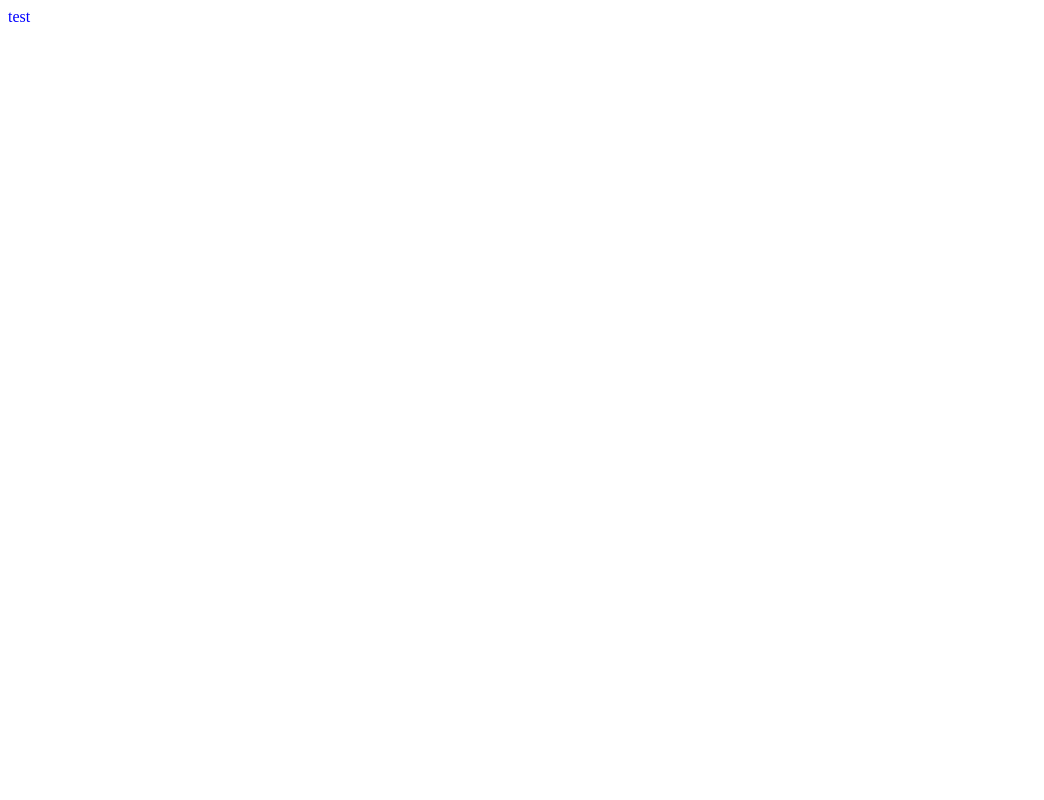
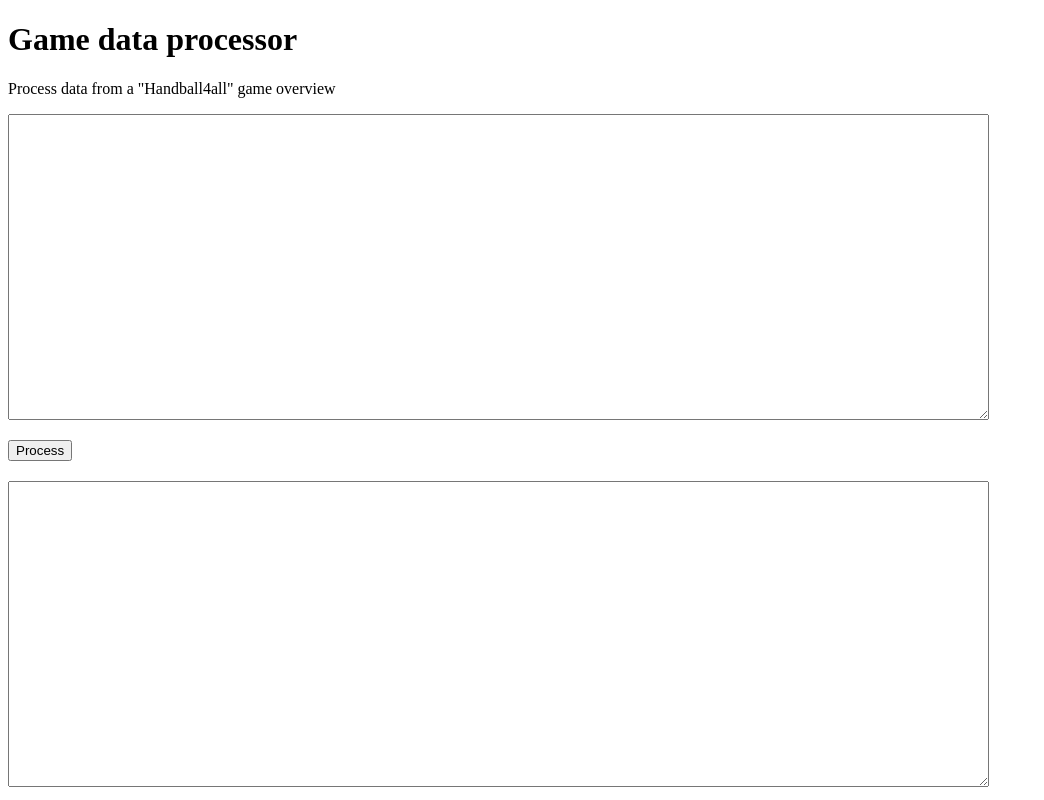
Before and after one commit to ccplatz/game-data-processor, a plain HTML site: page app/index.html in a window 1280 px wide. Shown: the whole page, without its empty margins (0-1044 px from the left). Drawn offline with Linux system fonts and the light colour scheme.

Commit message:
build layout

```diff
--- a/app/index.html
+++ b/app/index.html
@@ -11,7 +11,11 @@
 </head>
 
 <body>
-    <span>test</span>
+    <h1>Game data processor</h1>
+    <p>Process data from a "Handball4all" game overview</p>
+    <textarea name="input" id="input" cols="120" rows="20"></textarea>
+    <button type="submit" id="processBtn">Process</button>
+    <textarea name="output" id="output" cols="120" rows="20" readonly></textarea>
 </body>
 
 </html>
--- a/app/styles.css
+++ b/app/styles.css
@@ -1,3 +1,8 @@
-span {
-    color: blue;
+#input {
+    display: block;
 }
+
+button {
+    margin: 20px 0px;
+    display: block;
+}
```
